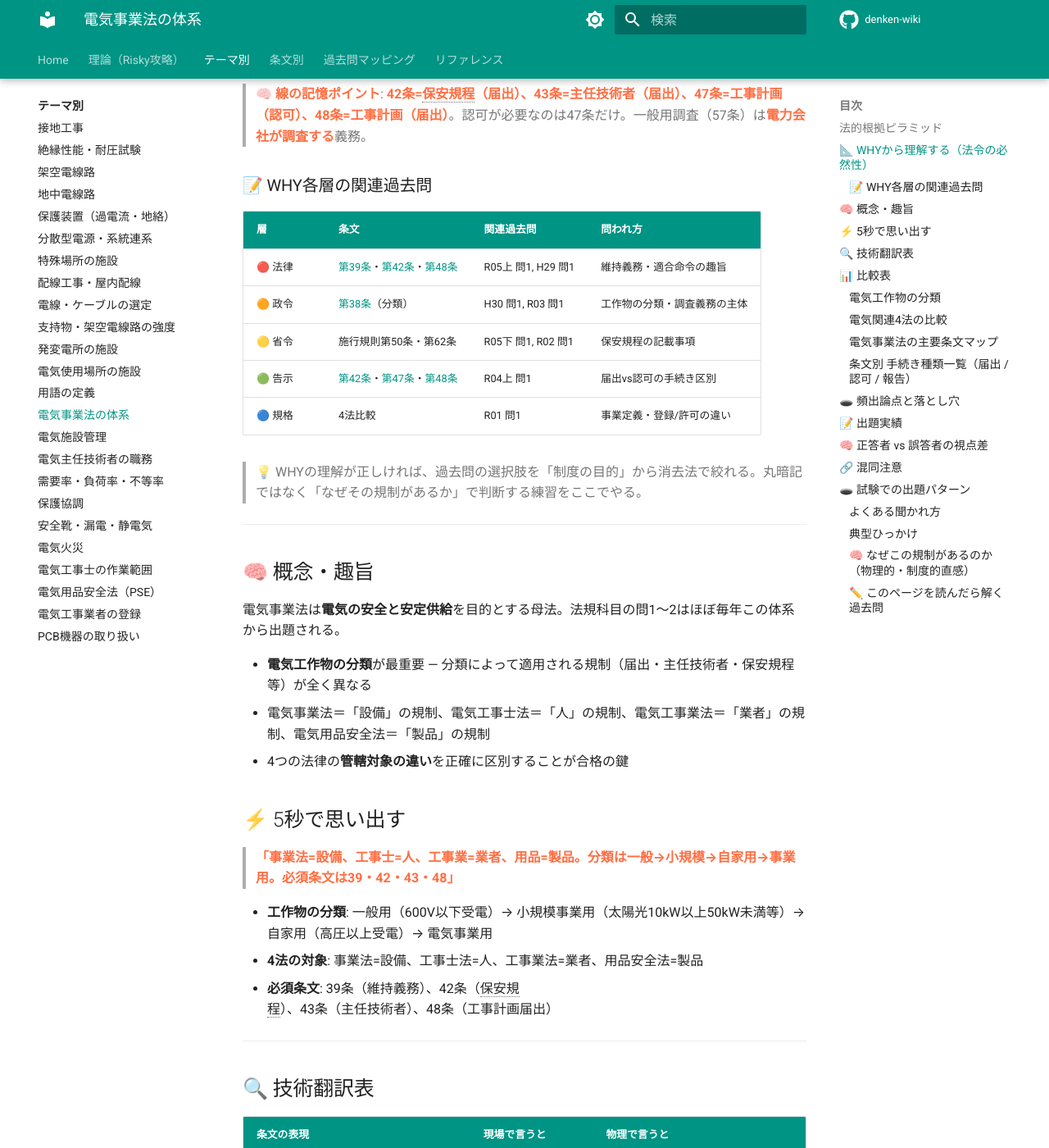
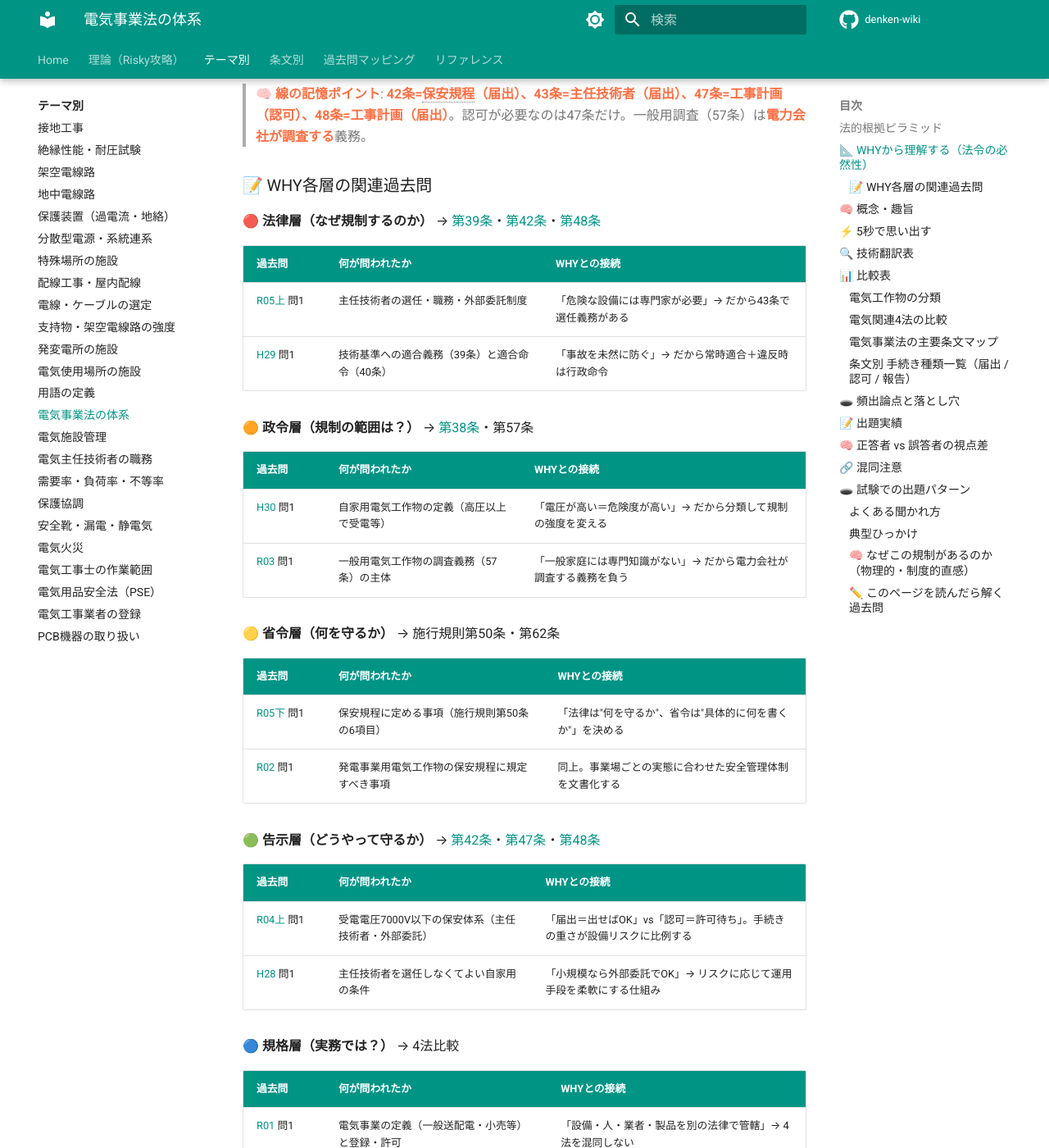
Before and after one commit to kfurufuru/denken-wiki, an MkDocs documentation site: the page built from docs/themes/jigyoho-taikei.md, in a window 1280 px wide and 1400 px high, scrolled down 1192 px. Shown: the whole window at 82% size. Built offline with MkDocs 1.6.1 and Material for MkDocs 9.7.7, drawn with Linux system fonts in a browser that asks for light colours; emoji names are drawn with the system emoji font; comment, search, counter and statistics services are not loaded; some of the changed text lies outside the part shown.

Commit message:
WHY各層の過去問を層別テーブルに展開し内容とWHYとの接続を明記
Co-Authored-By: Claude Opus 4.6 <noreply@anthropic.com>

```diff
--- a/docs/themes/jigyoho-taikei.md
+++ b/docs/themes/jigyoho-taikei.md
@@ -40,15 +40,41 @@
 
 ### 📝 WHY各層の関連過去問
 
-| 層 | 条文 | 関連過去問 | 問われ方 |
-|----|------|-----------|---------|
-| 🔴 法律 | [第39条](../articles/jigyoho/39.md)・[第42条](../articles/jigyoho/42.md)・[第48条](../articles/jigyoho/48.md) | R05上 問1, H29 問1 | 維持義務・適合命令の趣旨 |
-| 🟠 政令 | [第38条](../articles/jigyoho/38.md)（分類） | H30 問1, R03 問1 | 工作物の分類・調査義務の主体 |
-| 🟡 省令 | 施行規則第50条・第62条 | R05下 問1, R02 問1 | 保安規程の記載事項 |
-| 🟢 告示 | [第42条](../articles/jigyoho/42.md)・[第47条](../articles/jigyoho/47.md)・[第48条](../articles/jigyoho/48.md) | R04上 問1 | 届出vs認可の手続き区別 |
-| 🔵 規格 | 4法比較 | R01 問1 | 事業定義・登録/許可の違い |
+**🔴 法律層（なぜ規制するのか）** → [第39条](../articles/jigyoho/39.md)・[第42条](../articles/jigyoho/42.md)・[第48条](../articles/jigyoho/48.md)
 
-> 💡 WHYの理解が正しければ、過去問の選択肢を「制度の目的」から消去法で絞れる。丸暗記ではなく「なぜその規制があるか」で判断する練習をここでやる。
+| 過去問 | 何が問われたか | WHYとの接続 |
+|--------|--------------|------------|
+| [R05上](../kakomon/R05.md) 問1 | 主任技術者の選任・職務・外部委託制度 | 「危険な設備には専門家が必要」→ だから43条で選任義務がある |
+| [H29](../kakomon/H29.md) 問1 | 技術基準への適合義務（39条）と適合命令（40条） | 「事故を未然に防ぐ」→ だから常時適合＋違反時は行政命令 |
+
+**🟠 政令層（規制の範囲は？）** → [第38条](../articles/jigyoho/38.md)・第57条
+
+| 過去問 | 何が問われたか | WHYとの接続 |
+|--------|--------------|------------|
+| [H30](../kakomon/H30.md) 問1 | 自家用電気工作物の定義（高圧以上で受電等） | 「電圧が高い＝危険度が高い」→ だから分類して規制の強度を変える |
+| [R03](../kakomon/R03.md) 問1 | 一般用電気工作物の調査義務（57条）の主体 | 「一般家庭には専門知識がない」→ だから電力会社が調査する義務を負う |
+
+**🟡 省令層（何を守るか）** → 施行規則第50条・第62条
+
+| 過去問 | 何が問われたか | WHYとの接続 |
+|--------|--------------|------------|
+| [R05下](../kakomon/R05.md) 問1 | 保安規程に定める事項（施行規則第50条の6項目） | 「法律は"何を守るか"、省令は"具体的に何を書くか"」を決める |
+| [R02](../kakomon/R02.md) 問1 | 発電事業用電気工作物の保安規程に規定すべき事項 | 同上。事業場ごとの実態に合わせた安全管理体制を文書化する |
+
+**🟢 告示層（どうやって守るか）** → [第42条](../articles/jigyoho/42.md)・[第47条](../articles/jigyoho/47.md)・[第48条](../articles/jigyoho/48.md)
+
+| 過去問 | 何が問われたか | WHYとの接続 |
+|--------|--------------|------------|
+| [R04上](../kakomon/R04.md) 問1 | 受電電圧7000V以下の保安体系（主任技術者・外部委託） | 「届出＝出せばOK」vs「認可＝許可待ち」。手続きの重さが設備リスクに比例する |
+| [H28](../kakomon/H28.md) 問1 | 主任技術者を選任しなくてよい自家用の条件 | 「小規模なら外部委託でOK」→ リスクに応じて運用手段を柔軟にする仕組み |
+
+**🔵 規格層（実務では？）** → 4法比較
+
+| 過去問 | 何が問われたか | WHYとの接続 |
+|--------|--------------|------------|
+| [R01](../kakomon/R01.md) 問1 | 電気事業の定義（一般送配電・小売等）と登録・許可 | 「設備・人・業者・製品を別の法律で管轄」→ 4法を混同しない |
+
+> 💡 **使い方**: WHY表の「答え」を読んでから「WHYとの接続」を照合する。丸暗記ではなく「なぜその規制があるか」で選択肢を消去法で絞る練習をここでやる。
 
 ---
 
```
